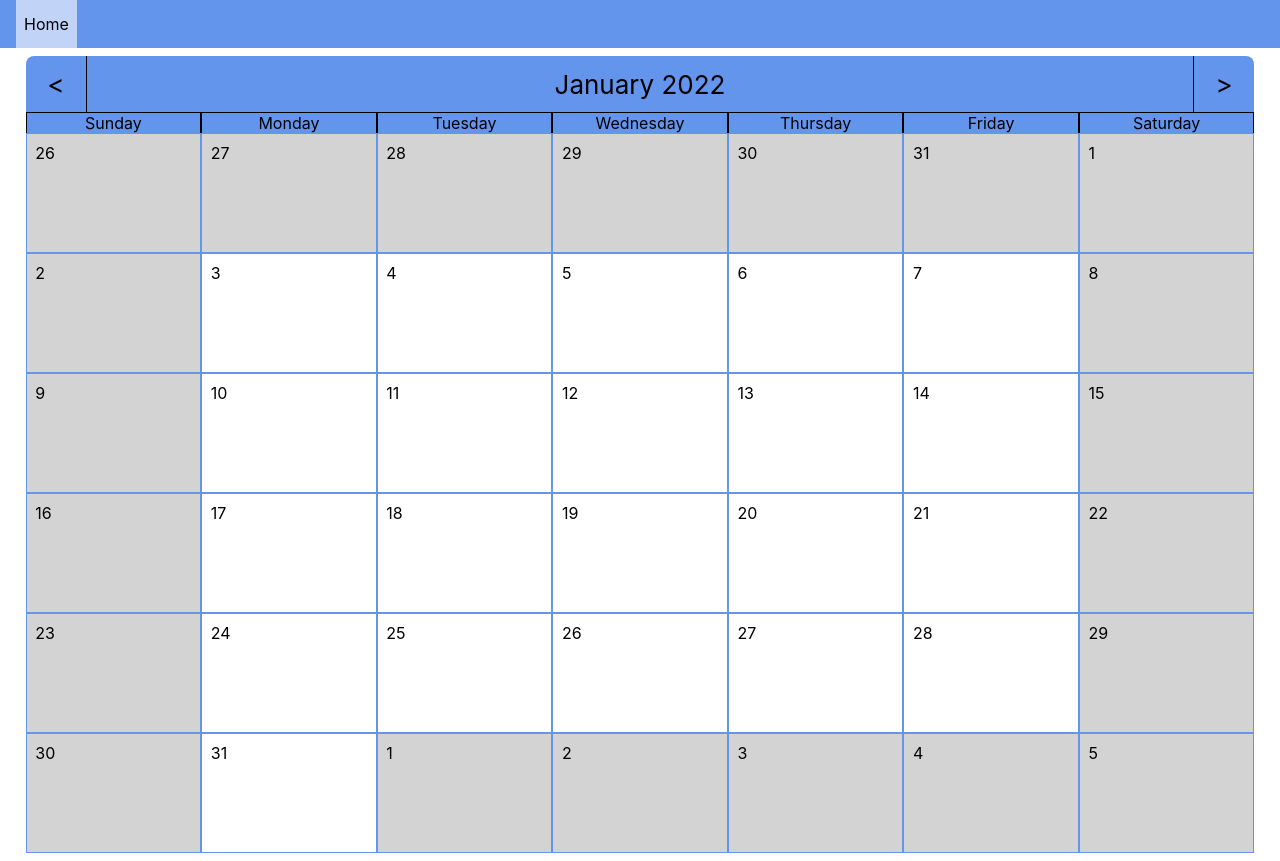
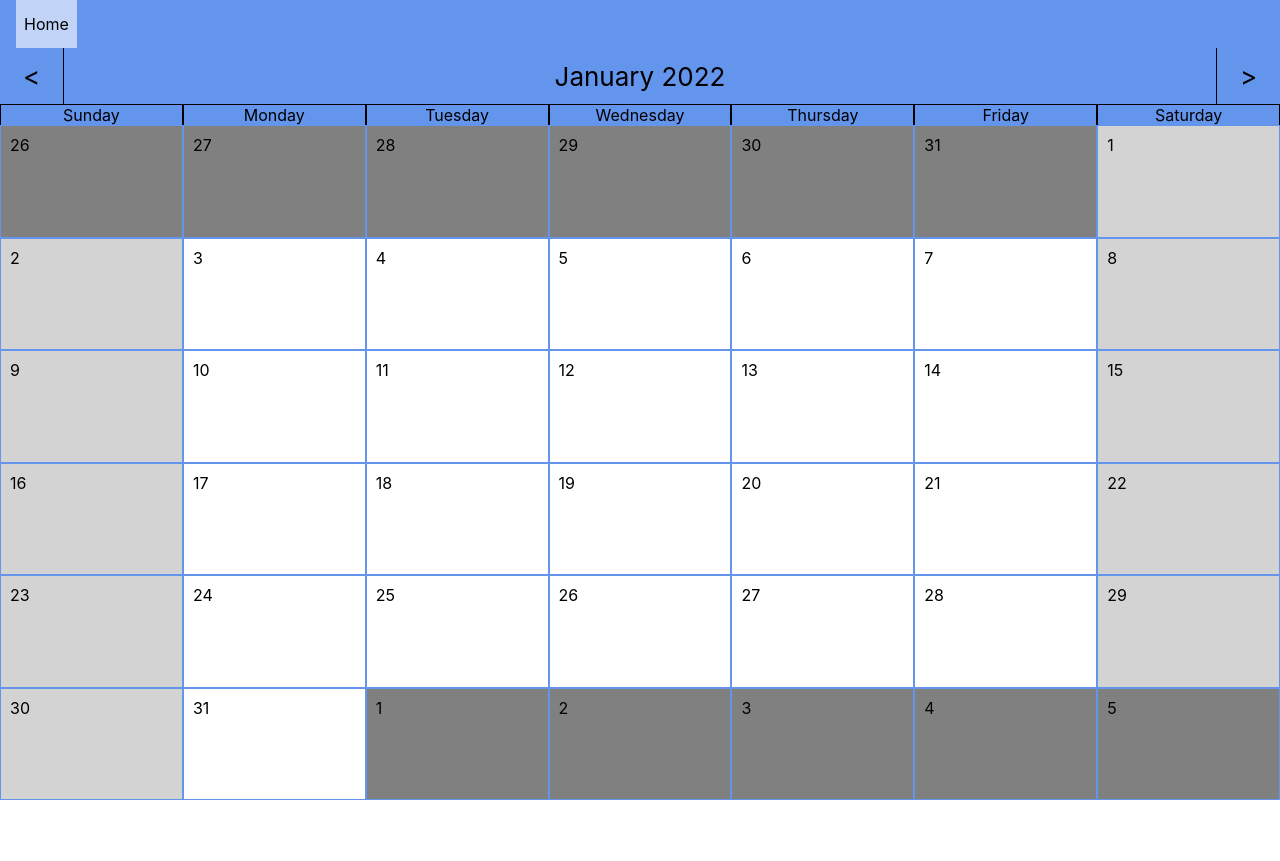
Before and after one commit to malee31/React-Calendar, a React (Create React App) app: page / in a window 1280 px wide. After the commit the page ends 800 px from the top, so only its background shows below. Built offline with nearby package versions, Linux system fonts and the light colour scheme.

Commit message:
Calendar size and week size now scales to full page

```diff
--- a/src/App.js
+++ b/src/App.js
@@ -3,16 +3,13 @@ import ReduxStore from './ReduxStore.js';
 import IncludeNavbar from "./Components/IncludeNavbar";
 import Calendar from "./Components/Calendar";
 import './styles/App.css';
-import SectionPadding from "./Components/SectionPadding";
 
 function App() {
 	return (
 		<Provider store={ReduxStore}>
 			<div className="App">
 				<IncludeNavbar>
-					<SectionPadding>
-						<Calendar/>
-					</SectionPadding>
+					<Calendar/>
 				</IncludeNavbar>
 			</div>
 		</Provider>
--- a/src/Components/Calendar.js
+++ b/src/Components/Calendar.js
@@ -15,7 +15,7 @@ function CalendarCellLayer(props) {
 function CalendarCell(props) {
 	const dayNum = props.dayNum || -1;
 	return (
-		<div className={`calendar-cell ${props.disabled ? "disabled" : ""}`}>
+		<div className={`calendar-cell ${props.isWeekend ? "weekend" : ""} ${props.disabled ? "disabled" : ""}`}>
 			<CalendarCellLayer className="calendar-cell-number">
 				<span>{dayNum}</span>
 			</CalendarCellLayer>
@@ -28,7 +28,7 @@ function CalendarRow(props) {
 	return (
 		<div className="calendar-row">
 			{props.weekData
-				.map(dayData => <CalendarCell dayNum={dayData.dayOfMonth} disabled={dayData.isWeekend || !dayData.isInMonth} key={dayData.dateString}/>)}
+				.map(dayData => <CalendarCell dayNum={dayData.dayOfMonth} isWeekend={dayData.isWeekend} disabled={!dayData.isInMonth} key={dayData.dateString}/>)}
 		</div>
 	);
 }
--- a/src/Components/SectionPadding.js
+++ /dev/null
@@ -1,9 +0,0 @@
-import "../styles/sectionPadding.css";
-
-export default function SectionPadding(props) {
-	return (
-		<div className="section-padding">
-			{props.children}
-		</div>
-	);
-}
--- a/src/styles/calendar.css
+++ b/src/styles/calendar.css
@@ -1,6 +1,7 @@
 .calendar-wrapper {
 	width: 100%;
-	border-radius: .5rem;
+	height: 100%;
+	/*border-radius: .5rem;*/
 	background-color: cornflowerblue;
 	display: flex;
 	flex-direction: column;
@@ -70,7 +71,7 @@
 	justify-content: center;
 	align-items: flex-start;
 	width: 100%;
-	height: 15vh;
+	flex-grow: 1;
 	background-color: white;
 }
 
@@ -78,12 +79,15 @@
 	flex-grow: 1;
 	border: 1px solid cornflowerblue;
 	height: 100%;
-	z-index: 0;
 	position: relative;
 }
 
+.calendar-cell.weekend {
+	background-color: lightgray;
+}
+
 .calendar-cell.disabled {
-	background-color: lightgray;
+	background-color: gray;
 }
 
 .calendar-cell-layer {
@@ -94,15 +98,9 @@
 	left: 0;
 	width: 100%;
 	height: 100%;
-	z-index: 1;
 }
 
 .calendar-cell-number {
 	justify-content: flex-start;
 	padding: 5%;
 }
-
-.calendar-row-weekly {
-	/* Multiply calendar-row.height by 5 */
-	height: 75vh;
-}
--- a/src/styles/navbar.css
+++ b/src/styles/navbar.css
@@ -34,5 +34,5 @@ nav > a:hover {
 main {
 	/* Navbar Height */
 	margin-top: 3rem;
-	min-height: calc(100vh - 3rem);
+	height: calc(100vh - 3rem);
 }
--- a/src/styles/sectionPadding.css
+++ /dev/null
@@ -1,3 +0,0 @@
-.section-padding {
-	padding: 1vh 2vw;
-}
```
